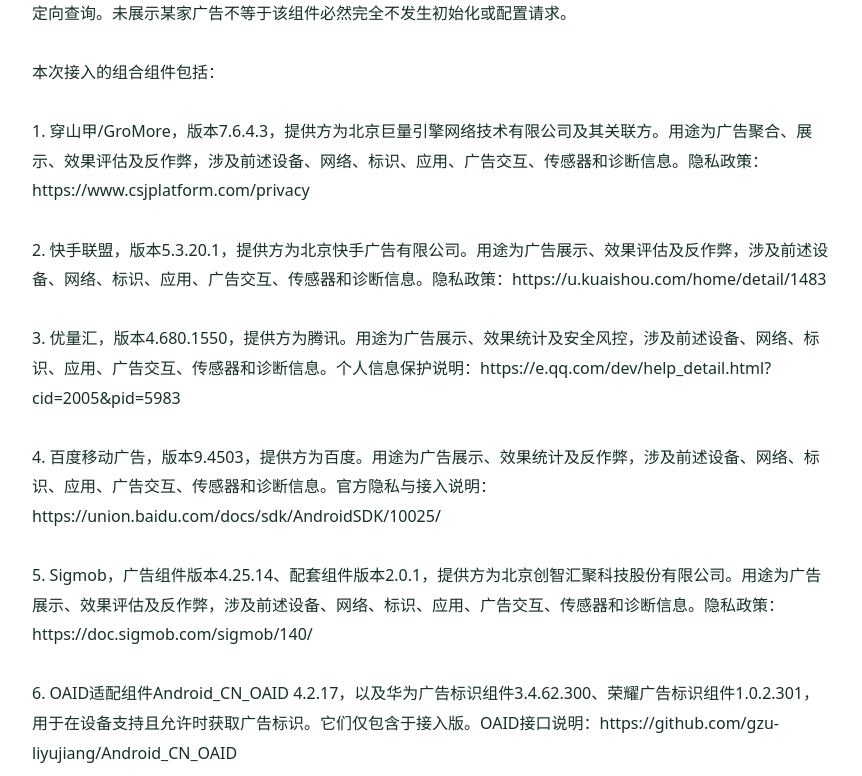
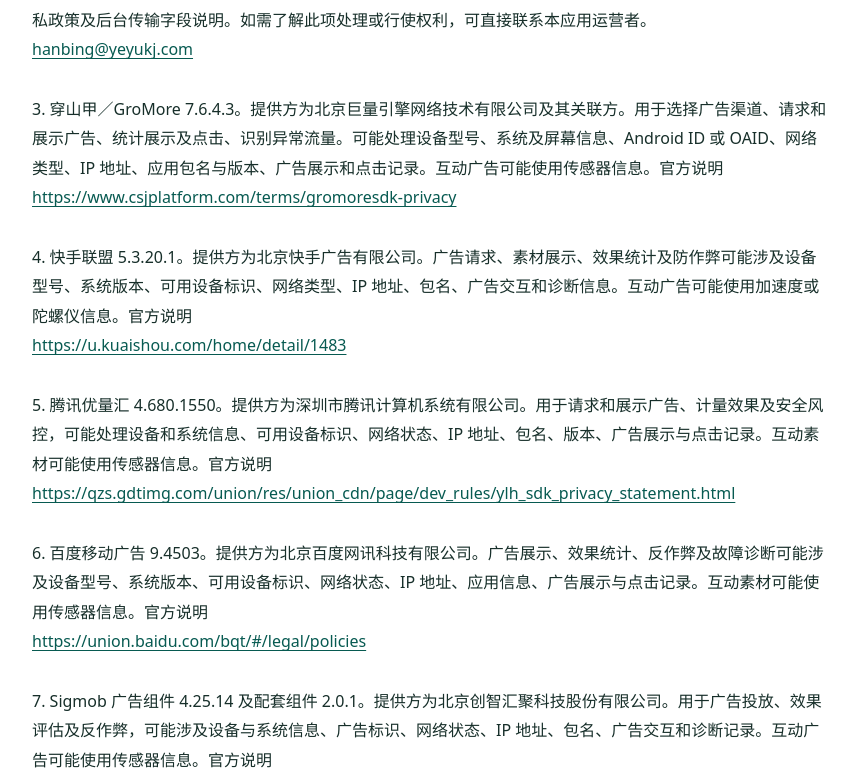
Before and after one commit to hjccsrhaq/good, a plain HTML site: page docs/onescan/index.html in a window 1280 px wide. Shown: the part 2024-2800 px from the top of the page, without its empty margins (208-1070 px from the left). Drawn offline with Linux system fonts and the light colour scheme.

Commit message:
更新一键扫一扫二维码 1.0.3 隐私说明与联系途径

```diff
--- a/docs/onescan/index.html
+++ b/docs/onescan/index.html
@@ -1,97 +1,91 @@
-<!doctype html><html lang="zh-CN"><head><meta charset="utf-8"><meta name="viewport" content="width=device-width,initial-scale=1"><title>一键扫一扫二维码隐私政策</title><style>body{max-width:800px;margin:40px auto;padding:0 24px;color:#172f2a;background:#fff;font:16px/1.85 system-ui,sans-serif}pre{white-space:pre-wrap;overflow-wrap:anywhere;font:inherit;margin:0}@media(max-width:600px){body{margin:24px auto;padding:0 20px}}</style></head><body><main><pre id="policy">一键扫一扫二维码隐私政策
+<!doctype html><html lang="zh-CN"><head><meta charset="utf-8"><meta name="viewport" content="width=device-width,initial-scale=1"><title>一键扫一扫二维码隐私政策</title><style>body{max-width:800px;margin:40px auto;padding:0 24px;color:#172f2a;background:#fff;font:16px/1.85 system-ui,sans-serif}pre{white-space:pre-wrap;overflow-wrap:anywhere;font:inherit;margin:0}a{color:#075a51;text-underline-offset:.18em}strong{font-size:1.16em}b{font-size:1.6em}@media(max-width:600px){body{margin:24px auto;padding:0 20px}}</style></head><body><main><pre id="policy"><b>一键扫一扫二维码隐私政策</b>
 
-更新日期：2026年11月25日
-生效日期：2026年11月25日
-运营主体：枣庄玄鹤软件有限公司
-应用名称：一键扫一扫二维码
-应用包名：com.linghu.sysewm
+运营者　枣庄玄鹤软件有限公司
+隐私联系邮箱　<a href="mailto:hanbing@yeyukj.com">hanbing@yeyukj.com</a>
+适用版本　Android 1.0.3（版本号 6），包名 com.linghu.sysewm
+更新日期与生效日期　2026年11月25日
 
-本政策适用于一键扫一扫二维码 1.0.2（版本号 5）。本政策说明我们如何处理您在使用本应用时涉及的信息，以及您如何管理这些信息。请在使用前阅读本政策。
+<strong>一、先看您安装的是哪一版</strong>
 
-一、适用版本与基本说明
+两种安装包均可在本机扫码、制码和管理码册，无需注册账号。在“我的 → 关于应用”可查看当前版本是否接入第三方服务。
 
-本应用提供“不接入SDK版”和“接入SuperCore版”，两种版本使用同一份隐私政策，扫码、制码与本地码册业务功能一致。
+不接 SDK 版仅声明相机权限，没有互联网访问权限。扫码、制码和管理码册均在手机上完成。主动打开链接、分享或发送邮件时，由您选择的外部应用处理相应内容。
 
-不接入SDK版不包含友盟统计、SuperCore及其广告、云控组件，不声明互联网访问权限，不通过本应用向服务器上传信息。接入SuperCore版集成友盟移动统计 U-App、SuperCore 2.0.6及其配套广告组件，会使用网络完成启动配置、广告请求、广告展示、效果统计与安全风控；相关处理仅适用于接入版。您可以选择不接入SDK版，继续使用扫码、制码及本地码册功能。
+SuperCore 与友盟统计版使用第三方服务取得启动配置、展示广告和统计使用情况。联网服务可能接触设备标识、IP 地址以及广告或应用交互记录。返回桌面后，该版本仍可能联网。阅读下文后，您可以拒绝并退出，选用不接 SDK 版使用相同的本地功能。
 
-扫码、制码与本地码册无需注册账号。我们未在扫码业务中设置阅读奖励、悬浮窗、福利专区、实名认证或支付功能，也不以提供这些功能为由索取您的信息。
+<strong>二、首次打开、同意与后台运行</strong>
 
-二、扫码与本地功能处理的信息
+首次打开接入版或从旧政策版本升级时，先展示本机保存的政策。仅打开引导页、阅读正文、勾选后未继续，或点击“不同意并退出”，均不会因此启动 SuperCore 或友盟统计。只有勾选同意并点击“立即体验”或“跳过”才会保存本次选择；这里的“跳过”是跳过引导并按已勾选的选择继续。SuperCore 随后可展示自己的确认页。进入业务首页时，本应用先通知友盟用户已同意，设置采集范围，再启动统计。同意后再次打开应用会沿用这次选择。不接 SDK 版可在本地提示中选择“同意并继续”或“不同意并退出”。
 
-1. 相机识别：只有您主动选择扫码并同意系统相机授权后，应用才使用相机，在本机识别二维码或条形码。相机画面临时用于解码，不保存为照片或视频；离开扫码页面或应用进入后台后释放相机。拒绝相机权限仍可使用手动识别、生成码和本地工具。
+退出扫码页面或切到后台时，应用释放相机。扫码业务不会在后台读取剪贴板、扫描其他应用或查询整机应用清单。扫码和制码不需要了解其他应用的安装、更新或卸载情况。接入版限制第三方组件通过本应用上下文登记这些系统事件，并移除了查找所有桌面应用的声明。为取得广告标识，接入版仅对相应设备厂商的标识服务保留定向查询。
 
-2. 码值与记录：您扫描或填写的文本、链接、Wi-Fi名称和密码、名片、电话号码、挪车信息、标题、备注和收藏，在选择保存或开启自动保存时存入本地加密码册。扫码业务代码不将相机画面、码值正文、备注或Wi-Fi密码提交给友盟、SuperCore或广告组件。Wi-Fi工具仅解析码内信息，不读取系统已保存的密码、不自动连接网络。挪车码本身包含可被扫码者读取的联系信息，请谨慎分享。
+接入版同意后，切回桌面不会自动断开所有组件的网络连接。我们在 Android 设备上观察到返回桌面后应用仍有数据收发；网络计数无法识别每一笔的内容和接收方。供应方尚未提供逐项说明，我们无法确认每次后台传输涉及哪些字段、由哪家组件发出及其频率。扫码、制码和本地码册本身无需这些后台连接。您可以在手机系统设置中强行停止应用，或选用不接 SDK 版。已经发送的信息可按第七节提出查阅或删除请求。
 
-3. 剪贴板：仅响应您主动复制或粘贴的操作，不在后台读取剪贴板。复制到系统剪贴板后的内容由操作系统管理，其他获准访问剪贴板的应用可能读取，请勿复制不必要的敏感信息。
+<strong>三、本地功能怎样使用您的信息</strong>
 
-4. 导入与导出：通过系统文件选择器读取您主动选择的备份文件，或写入您指定的PNG、CSV、JSON和反馈文件，不读取整个相册或文件目录。JSON、CSV备份是明文；二维码图片可被他人扫描读取。导出、分享前请核对内容和接收方。应用内隐私锁不保护已导出的文件。
+• 相机扫码。您主动点击扫码时才会申请相机权限。在本机识别二维码、条形码，预览帧不保存为照片或视频。拒绝相机权限仍可手动识别、生成二维码和使用码册。
+• 码值与保存。您扫描或输入的文本、网址、电话号码、名片、Wi-Fi 名称或密码、挪车信息，以及标题、备注和收藏，可按您的操作保存在本地。单次识别可在“我的”关闭自动保存；连续扫码在完成时统一保存。扫码业务代码不向广告或统计服务提交相机画面、码值正文、码册、备注或 Wi-Fi 密码。Wi-Fi 工具只解析码内内容，不读取系统保存的密码。分享挪车码、名片码或 Wi-Fi 码时，接收方可以读到其中的信息。
+• 复制与外部操作。应用响应您主动复制或粘贴的动作，复制后的内容由系统剪贴板管理。扫码得到的网址经您确认后才交给浏览器；分享或打印将选定内容交给您选择的应用或系统服务。外部接收方按其自身政策处理信息。链接格式检查、校验位计算等本地工具无需访问目标网站。
+• 导入、导出和反馈。系统文件选择器只授权您选定的文件或保存位置。JSON 备份、CSV 表格、导出的码图和 PDF 可由持有文件的人读取。“问题反馈”将您填写的内容、应用版本及 Android API 版本生成本地文件；您决定是否以及向谁发送。若您联系运营者，我们使用您提供的联系方式和问题描述处理该请求。
 
-5. 本地工具：单位换算、条码校验位、链接格式检查、文本比较和批量编码均在本机运行。链接格式检查不访问目标网站，不代表网站安全或商品真伪核验。
+<strong>四、接入版的第三方服务</strong>
 
-6. 反馈：App内“问题反馈”仅将您填写的问题及应用版本、Android API版本生成本地文件，不自动发送。若您主动向开发者提交反馈，我们会处理您提供的问题描述及为联系、解决问题所必要的信息，请避免提供密码、完整证件号码等无关内容。
+以下组件仅存在于 SuperCore 与友盟统计版。它们通过集成在应用内的程序调用系统接口，部分服务会与各自的服务器通信。服务器建立连接时可以取得连接来源的 IP 地址。列出的可能信息随设备、系统版本、授权和广告形式而异；并非每次启动都会使用每个字段。扫码内容不作为下列服务的业务参数。
 
-三、接入SuperCore版的网络与第三方处理
+1. 友盟移动统计 U-App。提供方为友盟同欣（北京）科技有限公司。采用基础组件 10.0.1 和辅助组件 1.8.7.2，用于统计启动次数、活跃设备及前后台会话。可能处理 Android ID、OAID、GUID、GAID 等可用标识，以及设备型号、系统版本、网络类型、IP 地址、应用包名、版本、渠道和会话信息。已在初始化前关闭友盟的 IMEI、IMSI、ICCID、Wi-Fi MAC、可选应用列表及安装来源采集。这些开关仅作用于友盟。官方说明
+<a href="https://www.umeng.com/page/policy">https://www.umeng.com/page/policy</a>
 
-本节只适用于接入SuperCore的安装包。不接入SDK版不运行本节组件，不因本节说明而增加信息收集。
+2. SuperCore 2.0.6。用于读取启动配置、识别渠道和调度广告组件。联网时可能涉及包名、版本、渠道、设备型号、系统版本、网络状态、IP 地址、设备标识和运行日志。当前尚未获得供应方可核验的运营主体全称、独立隐私政策及后台传输字段说明。如需了解此项处理或行使权利，可直接联系本应用运营者。
+<a href="mailto:hanbing@yeyukj.com">hanbing@yeyukj.com</a>
 
-接入版先在本机显示授权页。阅读政策、仅勾选或选择“不同意并退出”不会启动广告或统计服务。勾选同意后，点击“立即体验”或“跳过”才会进入 SuperCore 启动页。升级至本版本需重新选择。
+3. 穿山甲／GroMore 7.6.4.3。提供方为北京巨量引擎网络技术有限公司及其关联方。用于选择广告渠道、请求和展示广告、统计展示及点击、识别异常流量。可能处理设备型号、系统及屏幕信息、Android ID 或 OAID、网络类型、IP 地址、应用包名与版本、广告展示和点击记录。互动广告可能使用传感器信息。官方说明
+<a href="https://www.csjplatform.com/terms/gromoresdk-privacy">https://www.csjplatform.com/terms/gromoresdk-privacy</a>
 
-SuperCore 2.0.6用于启动流程、应用渠道与配置获取，以及广告组件调度。其网络请求可能处理应用名称、包名、版本、渠道、设备及系统基本信息、网络状态、IP地址、设备标识和运行日志，以完成配置、安全校验及服务运行。
+4. 快手联盟 5.3.20.1。提供方为北京快手广告有限公司。广告请求、素材展示、效果统计及防作弊可能涉及设备型号、系统版本、可用设备标识、网络类型、IP 地址、包名、广告交互和诊断信息。互动广告可能使用加速度或陀螺仪信息。官方说明
+<a href="https://u.kuaishou.com/home/detail/1483">https://u.kuaishou.com/home/detail/1483</a>
 
-配套广告组件根据实际启用和展示场景，可能在本机获取并向其服务端传输下列信息，用于广告投放、展示和点击统计、效果评估、反作弊及故障诊断：设备品牌、型号、系统版本、屏幕分辨率和密度、语言、时区、CPU及存储等基础设备信息；Android ID、OAID或设备支持并可访问的广告标识；网络类型、运营商、网络连接及Wi-Fi状态、IP地址；应用包名、版本、渠道、本应用的前后台状态；广告展示、点击、转化记录及崩溃、性能和服务日志。互动广告还可能使用加速度、陀螺仪等传感器数据。具体字段受实际组件版本、系统限制、授权和组件配置约束；扫码、制码和广告展示均不需要监听其他应用安装、更新或卸载。本应用限制广告组件通过应用上下文订阅这些事件，并移除了用于查询所有桌面应用的声明。为使用设备支持的广告标识，接入版保留对相应厂商标识服务的定向查询。未展示某家广告不等于该组件必然完全不发生初始化或配置请求。
+5. 腾讯优量汇 4.680.1550。提供方为深圳市腾讯计算机系统有限公司。用于请求和展示广告、计量效果及安全风控，可能处理设备和系统信息、可用设备标识、网络状态、IP 地址、包名、版本、广告展示与点击记录。互动素材可能使用传感器信息。官方说明
+<a href="https://qzs.gdtimg.com/union/res/union_cdn/page/dev_rules/ylh_sdk_privacy_statement.html">https://qzs.gdtimg.com/union/res/union_cdn/page/dev_rules/ylh_sdk_privacy_statement.html</a>
 
-本次接入的组合组件包括：
+6. 百度移动广告 9.4503。提供方为北京百度网讯科技有限公司。广告展示、效果统计、反作弊及故障诊断可能涉及设备型号、系统版本、可用设备标识、网络状态、IP 地址、应用信息、广告展示与点击记录。互动素材可能使用传感器信息。官方说明
+<a href="https://union.baidu.com/bqt/#/legal/policies">https://union.baidu.com/bqt/#/legal/policies</a>
 
-1. 穿山甲/GroMore，版本7.6.4.3，提供方为北京巨量引擎网络技术有限公司及其关联方。用途为广告聚合、展示、效果评估及反作弊，涉及前述设备、网络、标识、应用、广告交互、传感器和诊断信息。隐私政策：https://www.csjplatform.com/privacy
+7. Sigmob 广告组件 4.25.14 及配套组件 2.0.1。提供方为北京创智汇聚科技股份有限公司。用于广告投放、效果评估及反作弊，可能涉及设备与系统信息、广告标识、网络状态、IP 地址、包名、广告交互和诊断记录。互动广告可能使用传感器信息。官方说明
+<a href="https://doc.sigmob.com/sigmob/140/">https://doc.sigmob.com/sigmob/140/</a>
 
-2. 快手联盟，版本5.3.20.1，提供方为北京快手广告有限公司。用途为广告展示、效果评估及反作弊，涉及前述设备、网络、标识、应用、广告交互、传感器和诊断信息。隐私政策：https://u.kuaishou.com/home/detail/1483
+8. 设备广告标识适配。Android_CN_OAID 4.2.17 用于在支持的手机上调用相应厂商服务，获取系统允许使用的开放匿名设备标识（OAID）。其中包括华为软件技术有限公司的广告标识组件 3.4.62.300、深圳荣耀软件技术有限公司的广告标识组件 1.0.2.301。OAID 可供已披露的广告效果统计或设备去重使用。相关说明
+<a href="https://github.com/gzu-liyujiang/Android_CN_OAID">https://github.com/gzu-liyujiang/Android_CN_OAID</a>
+<a href="https://developer.huawei.com/consumer/cn/doc/HMSCore-Guides/whale-hong-kinetic-energy-sdk-privacy-statement-0000001658283582">https://developer.huawei.com/consumer/cn/doc/HMSCore-Guides/whale-hong-kinetic-energy-sdk-privacy-statement-0000001658283582</a>
+<a href="https://developer.honor.com/cn/kitdoc?category=%E5%9F%BA%E7%A1%80%E6%9C%8D%E5%8A%A1&amp;docId=privacy.md&amp;kitId=11030&amp;navigation=guides">https://developer.honor.com/cn/kitdoc?category=%E5%9F%BA%E7%A1%80%E6%9C%8D%E5%8A%A1&amp;docId=privacy.md&amp;kitId=11030&amp;navigation=guides</a>
 
-3. 优量汇，版本4.680.1550，提供方为腾讯。用途为广告展示、效果统计及安全风控，涉及前述设备、网络、标识、应用、广告交互、传感器和诊断信息。个人信息保护说明：https://e.qq.com/dev/help_detail.html?cid=2005&amp;pid=5983
+接入版的广告匹配可能使用设备标识和广告交互信息。未展示某家广告时，该组件仍可能取得配置。若您不希望接受统计或广告处理，可以使用不接 SDK 版。对于向其他个人信息处理者提供信息、处理敏感个人信息等依法需要单独同意的情形，我们应另行告知并取得单独同意。
 
-4. 百度移动广告，版本9.4503，提供方为百度。用途为广告展示、效果统计及反作弊，涉及前述设备、网络、标识、应用、广告交互、传感器和诊断信息。官方隐私与接入说明：https://union.baidu.com/docs/sdk/AndroidSDK/10025/
+<strong>五、手机权限与用途</strong>
 
-5. Sigmob，广告组件版本4.25.14、配套组件版本2.0.1，提供方为北京创智汇聚科技股份有限公司。用途为广告展示、效果评估及反作弊，涉及前述设备、网络、标识、应用、广告交互、传感器和诊断信息。隐私政策：https://doc.sigmob.com/sigmob/140/
+两个版本均按需申请相机权限。导入、导出使用系统文件选择器。两版均不申请通讯录、定位、麦克风、读取电话状态、读取整个相册、查询全部应用或安装其他应用的权限。
 
-6. OAID适配组件Android_CN_OAID 4.2.17，以及华为广告标识组件3.4.62.300、荣耀广告标识组件1.0.2.301，用于在设备支持且允许时获取广告标识。它们仅包含于接入版。OAID接口说明：https://github.com/gzu-liyujiang/Android_CN_OAID
+接入版另外声明互联网、查看网络及 Wi-Fi 状态的权限，用于配置、广告及使用统计；声明振动和保持唤醒权限，供互动广告、播放或传输使用；声明通知权限，供广告下载组件提示进度或结果。扫码不需要通知权限。在支持通知授权的手机上，您可以拒绝该权限。接入版还声明设备支持的广告标识访问权限，以及用于保护组件间通信的应用专属签名权限。部分普通权限和标识接口不会触发系统授权弹窗。
 
-7. 友盟移动统计 U-App，由友盟同欣（北京）科技有限公司提供，仅用于统计应用启动次数、活跃设备和使用情况。您在引导页勾选同意本政策并点击“立即体验”或“跳过”后，应用才会通知友盟您已授权、设置采集范围并启动统计。仅打开应用、阅读政策或选择“不同意并退出”不会启动友盟。已同意的用户再次进入应用时会恢复统计。接入友盟前的旧版同意记录不用于授权友盟。
+所有权限和对应版本可在“我的 → 运营主体与权限用途”或以下安装前公示页面查看
+<a href="https://hjccsrhaq.github.io/good/onescan/permissions/">https://hjccsrhaq.github.io/good/onescan/permissions/</a>
 
-友盟可能根据设备和系统支持情况处理 Android ID、OAID、GUID、GAID 等基础统计必要标识，以及设备型号、系统版本、网络类型、IP 地址、应用包名、版本、分发渠道和启动、前后台会话信息，用于区分设备、去重和生成统计报表。应用已关闭友盟的 IMEI、IMSI、ICCID 和 Wi-Fi MAC 采集，并关闭其可选应用列表采集。本应用不向友盟发送扫码内容、Wi-Fi 码内密码、码册或备注。上述设置针对友盟统计，其他组件的处理范围见本节各项。友盟隐私政策：https://www.umeng.com/page/policy
+<strong>六、保存、保护与对外提供</strong>
 
-接入版的广告内容、开关和频次可能受服务端配置及广告填充影响。广告组件可能依据设备、广告交互及其配置进行广告匹配。若您不接受广告与相关信息处理，可拒绝接入版的政策提示并退出，或选择不接入SDK版使用本地业务功能。需要对已处理的信息提出查询、删除、撤回同意等请求时，请按本政策第八节联系运营方或按相应第三方政策联系其提供方。退出或换用不接入SDK版不会自动删除第三方已依法处理的信息。
+码册位于应用私有目录，使用 AES-GCM 加密，密钥由 Android Keystore 管理。可在“我的”启用本地隐私锁。本应用关闭系统自动备份。本机记录保留至您删除、清除应用数据或卸载。上述操作不会删除您已导出的文件、已分享的副本或第三方服务器上的记录。
 
-四、权限与外部操作
+接入版在本机还可能保存配置、缓存和运行标识。第三方统计、广告及配置服务按其披露的目的和法律要求保存服务端信息；各服务的具体期限以其官方说明及对您的答复为准。我们处理您发送的反馈和权利请求，仅保留处理及依法留存所需的最短时间。目的已实现、保存期限届满或符合其他法定删除条件时，依法删除或匿名化处理。发生个人信息安全事件时，我们将及时采取补救措施，依法履行告知和报告义务。
 
-两种版本均按需申请相机权限，不为扫码业务申请定位、通讯录、麦克风、相册读取或电话状态权限。接入版增加互联网访问、网络及Wi-Fi状态、广告标识等组件所需权限或系统接口。接入版不申请检测截屏或录屏、查看运行任务、修改网络或Wi-Fi状态的权限。网络状态、设备标识或IP地址等部分信息不通过系统运行时授权弹窗获取，不代表它们没有发生处理。
+<strong>七、如何行使您的权利</strong>
 
-本次安装包不申请读取电话状态、精确或粗略定位、相册/外部存储读取、查询全部应用、安装其他应用或修改系统设置权限。接入版的广告组件还声明通知权限，用于其下载相关通知；在需要运行时授权的系统中，只有您同意系统授权后才能显示此类通知。扫码业务本身不主动请求通知授权，不提供消息推送服务。不接入SDK版不声明通知权限。导入导出通过系统文件选择器完成。系统限制可能影响部分广告组件的信息获取或扩展能力，不影响本地扫码和制码业务。
+• 查阅、复制、更正或删除本机内容。在“码册”选择记录，可查看、复制、修改标题或备注、删除记录；在“我的 → 备份与导出”取得副本，或使用“清除全部本地记录”。本应用无需注册，不设账号注销手续。
+• 撤回权限或同意。在系统设置的本应用权限页可以关闭相机等授权。要清除本机保存的政策同意记录，可先在“我的 → 备份与导出”备份需要保留的码册，再通过系统的“应用 → 一键扫一扫二维码 → 存储 → 清除数据”操作。该操作会一并删除本地码册和设置；下次打开时会重新询问。系统菜单名称可能因机型而异。您也可以发邮件撤回同意或请求协助。撤回不影响撤回前依据同意已进行的处理。
+• 停止使用统计和广告。可选用不接 SDK 版保留本地实用功能。两个安装包包名和签名相同，切换前建议先导出需要的记录。如需删除已经提交给第三方的信息，请联系运营者或相应提供方；清理手机上的数据不会替您提交这些请求。
+• 提出申请或投诉。请发邮件至 <a href="mailto:hanbing@yeyukj.com">hanbing@yeyukj.com</a>，可要求解释处理规则、查阅、复制、更正、补充、删除信息，或限制、拒绝相关处理。请注明应用名称、安装版本及希望处理的事项。我们仅在办理所必要的范围内核验身份，在收到请求后十五个工作日内受理、处理并答复；如不能满足请求，将说明原因。请勿发送手机密码、完整身份证号码或含私人内容的二维码。如对处理结果有异议，您可以向有关监管部门投诉或依法提起诉讼。
 
-网址只在您确认后交由浏览器打开；分享和打印只在您主动操作后交给所选系统或第三方应用。浏览器、分享接收方、打印服务及您点击的广告目标页面可能按其自身规则处理信息，请阅读对应政策。我们不会因为您扫描到一个网址就自动访问它。
+<strong>八、未成年人及政策更新</strong>
 
-五、保存、安全、共享与删除
+未满十四周岁的用户请由父母或其他监护人指导使用。涉及处理未满十四周岁未成年人个人信息的，应先取得监护人同意。监护人可通过上述邮箱提出查阅或删除请求。请避免在公开分享的码图中放入儿童姓名、住址、学校或其他可识别信息。
 
-码册保存在应用私有目录，采用AES-GCM和Android Keystore保护，禁用应用自身的系统云备份；提供可选手势锁及失败尝试限制。数据保留至您主动删除、清除应用数据或卸载。卸载、清除数据或密钥失效后，本地记录可能无法恢复，手势也无远程找回服务，请提前自行备份。
-
-接入版的SDK缓存、配置和运行标识还可能保存在本机，您可通过系统应用管理清除应用数据。该操作同时会删除本地码册及密钥，请先备份。第三方统计、广告与云控服务器处理的信息，按其处理目的、政策和适用法律要求的必要期限保存；本地清理不会自动清除服务器信息。我们不以未经核实的固定时限替代第三方实际保存规则。
-
-除您主动打开、分享、打印、提交反馈，以及接入版本政策披露的组件通信外，本地扫码业务不向第三方提供您保存的内容。不接入SDK版不存在本节统计、广告或云控服务端处理。对于依法需要披露的信息，我们仅在适用的法律依据和必要范围内处理；未经适当告知和取得必要同意，不擅自扩大处理目的或范围。发生信息安全事件时，我们会采取补救措施，并按适用要求通知相关用户及主管部门。
-
-六、您的选择与权利
-
-您可在“码册”查阅、复制、修改备注或删除记录，在“我的”导出备份、恢复备份、关闭自动保存或清空记录。您可在系统应用权限管理中撤回相机授权，拒绝后仍能使用手动识别及其他本地功能。
-
-您可选择不接入SDK版来使用不含第三方统计、广告或云控组件的业务功能。两个包使用相同包名和签名，互相安装属于覆盖更新，不会同时保留两个独立应用；切换前请先导出备份。若希望完全停止已安装接入版的运行，可先退出或在系统中停止该应用，再安装不接入版。
-
-扫码业务没有需要注销的注册账号。与SDK处理、反馈信息、个人信息副本、删除、更正或撤回同意有关的其他请求，可通过第八节所列方式提出。我们会核实必要信息后依法处理，并在需要第三方协助时转交相应请求；不能将本地删除操作等同于第三方数据已被删除。
-
-七、未成年人及政策变更
-
-未成年人请在监护人指导下使用，尤其不要在二维码或反馈中填写不必要的个人信息。若监护人认为相关信息处理不适当，请联系运营方提出核查或删除请求。
-
-本政策随实际功能及接入组件情况更新。涉及处理目的、信息种类、共享对象或用户权利的实质变化时，我们会通过应用内提示等适当方式告知，并在需要时重新取得您的同意。您可在“我的—隐私政策”查看当前正文；公开链接与本次交付两个版本内的政策正文一致。
-
-八、联系我们
-
-运营主体：枣庄玄鹤软件有限公司。
-隐私问题、用户权利请求或投诉，请通过您下载本应用的应用商店中公示的开发者联系方式联系运营方。您也可以先使用App内“问题反馈”生成本地反馈文件，再主动发送给该联系方式；该页面不会自动发送或自动提交。请提供问题描述、应用版本及必要的联系方法，不要发送与问题无关的密码或完整证件信息。
+处理目的、方式、信息种类或接收方发生实质变化时，我们将更新政策、在应用内提示，并在依法需要时重新征得同意。您可以在“我的 → 隐私政策”查阅适用于本版本的正文。公开查阅地址
+<a href="https://hjccsrhaq.github.io/good/onescan/">https://hjccsrhaq.github.io/good/onescan/</a>
 </pre></main></body></html>
```
